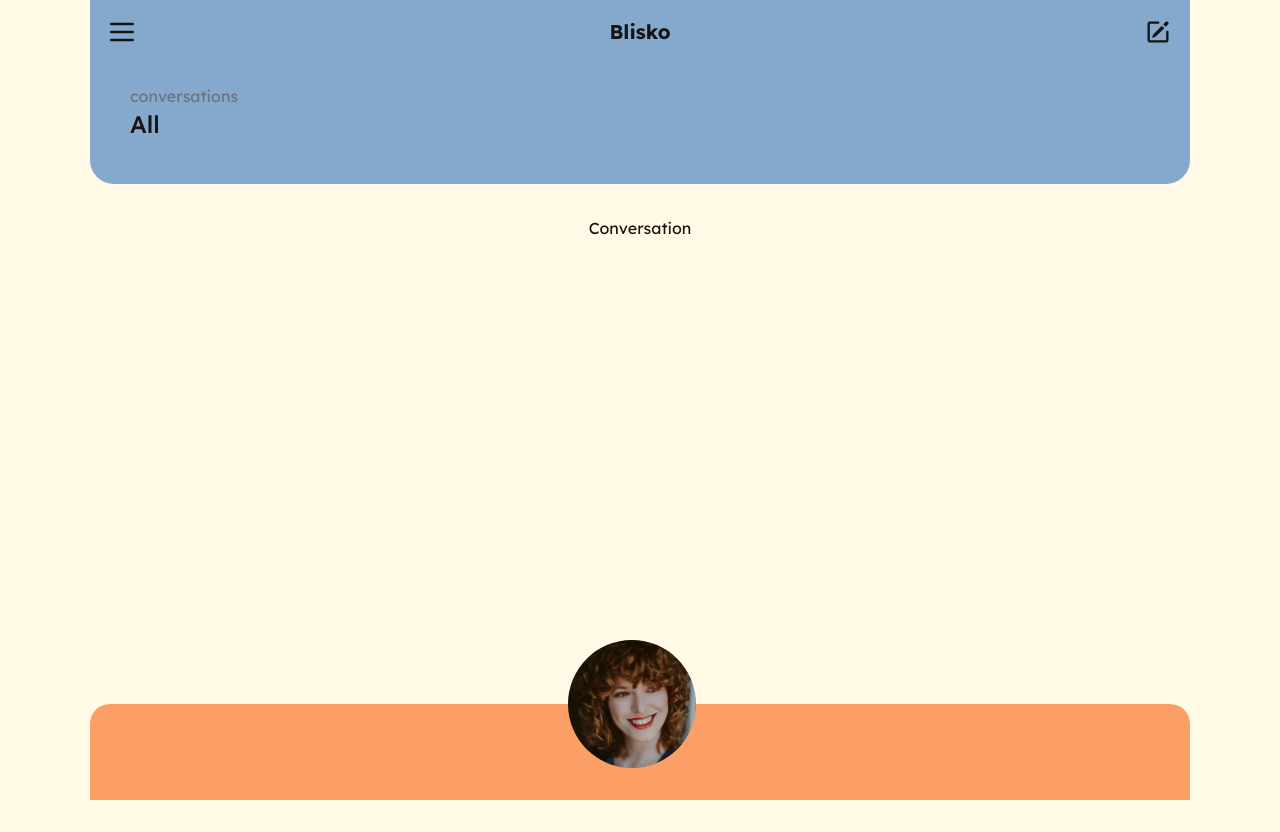
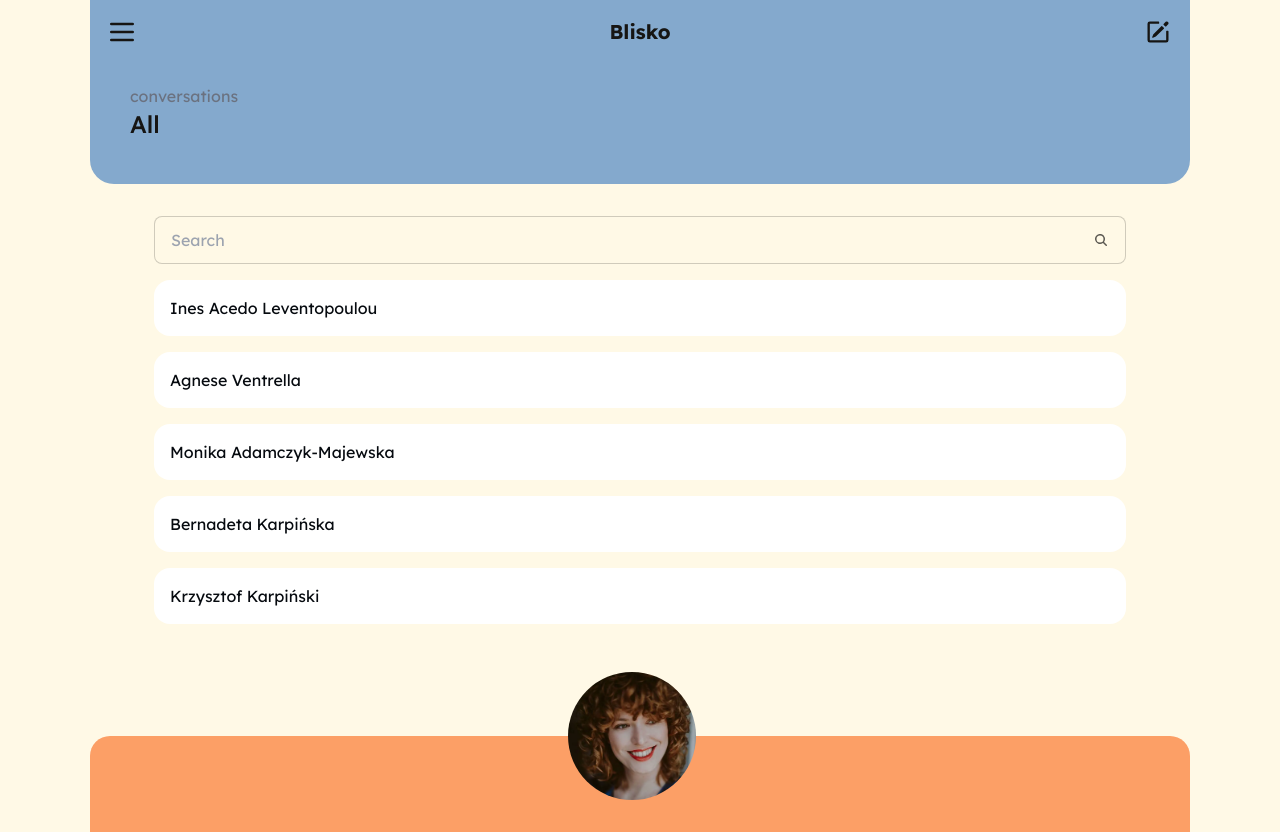
Before and after one commit to magdalena-karpinska/blisko-app, a Next.js app: page /messages in a window 1280 px wide. Before the commit the page ends 800 px from the top, so only its background shows below. Built offline with nearby package versions, Linux system fonts and the light colour scheme.

Commit message:
Creates a conversation-card component, adds an AllConversations function

```diff
--- a/src/app/messages/page.tsx
+++ b/src/app/messages/page.tsx
@@ -1,14 +1,17 @@
-"use client";
+import { SearchInput } from "../ui";
+import { mockConversations } from "../lib";
+import { ConversationCard } from "../ui/conversation-card";
 
-import { useParams } from "next/navigation";
-
-export default function Conversation() {
-  const params = useParams();
-  const conversationId = params.id as string;
-
+export default function AllConversations() {
   return (
     <main className="w-full flex flex-col items-center space-y-4 my-8">
-      <h1>Conversation {conversationId}</h1>
+      <SearchInput />
+      {mockConversations.map((conversation) => (
+        <ConversationCard
+          key={conversation.conversation_id}
+          text={conversation.user2_name}
+        />
+      ))}
     </main>
   );
 }
--- /dev/null
+++ b/src/app/ui/conversation-card.tsx
@@ -0,0 +1,15 @@
+import { Heading5 } from ".";
+
+type CardProps = {
+  text: string;
+};
+
+export function ConversationCard({ text }: CardProps) {
+  return (
+    <div className="card bg-white text-primary-content w-full">
+      <div className="card-body p-4">
+        <Heading5 text={text} />
+      </div>
+    </div>
+  );
+}
```
Also changed, not shown: src/app/ui/conversation.tsx (deleted).
